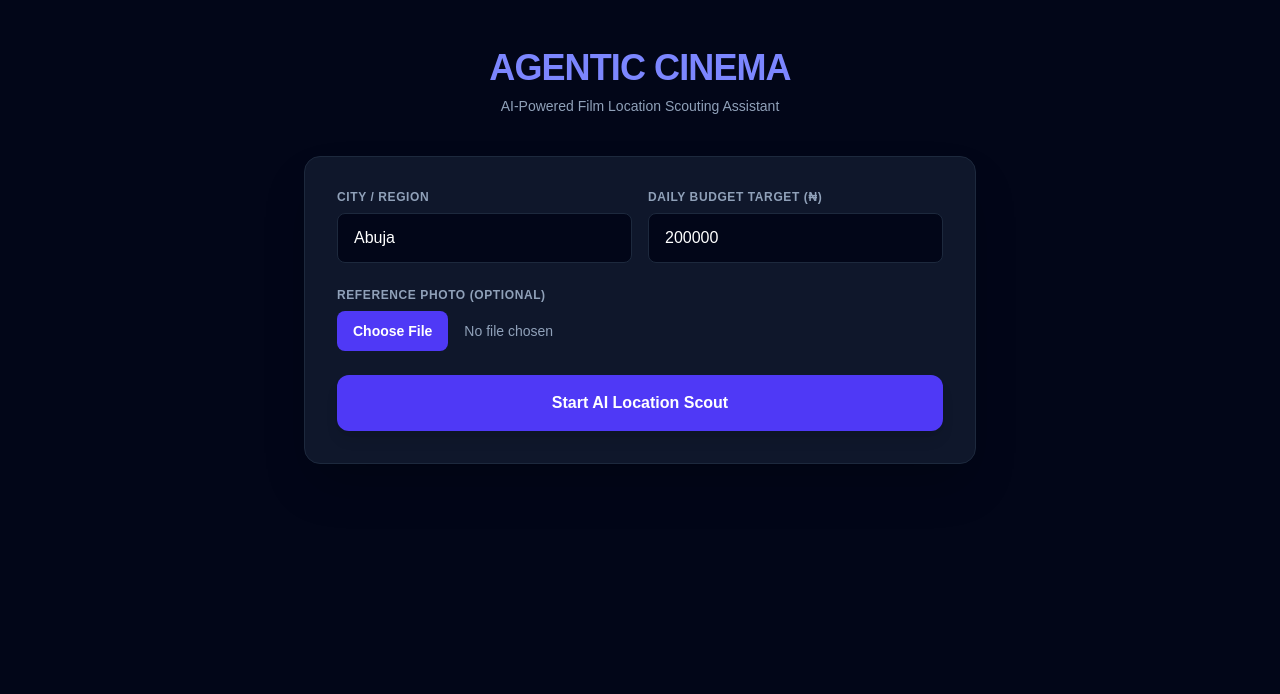
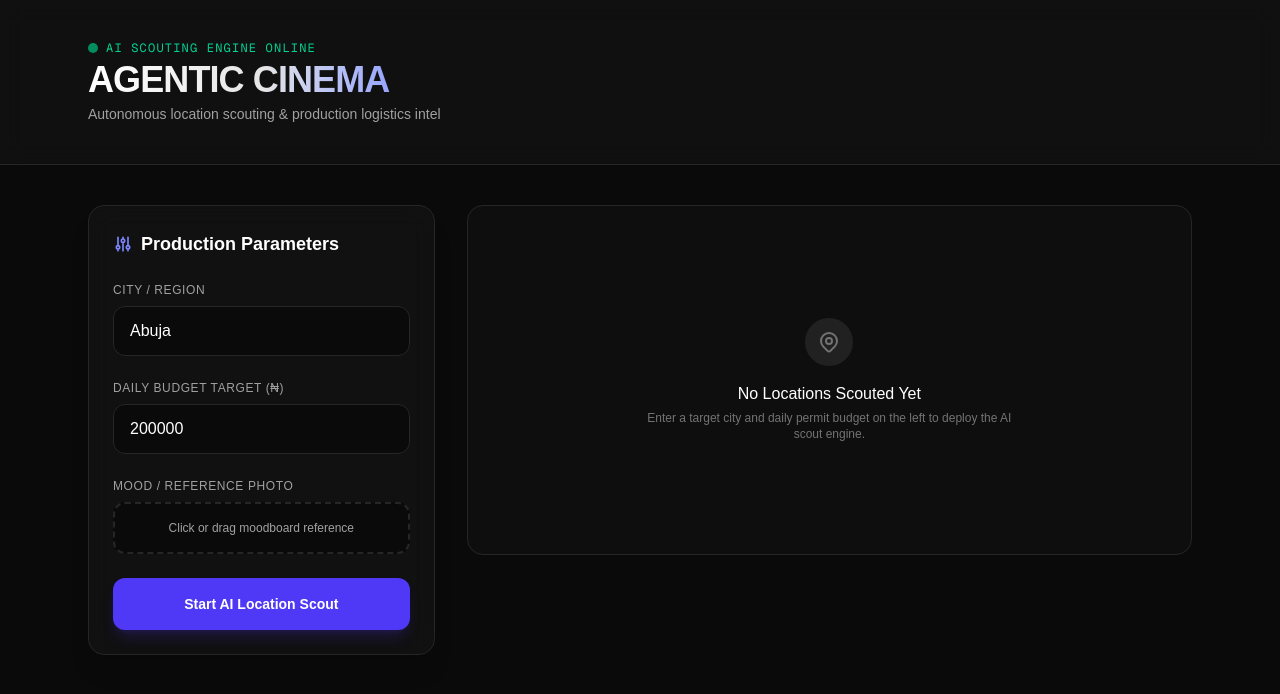
Before and after one commit to joezzy-web3/agentic-cinema, a Next.js app in the folder frontend/: page / in a window 1280 px wide. Shown: the top 694 px of the page. Built offline with nearby package versions, Linux system fonts and the light colour scheme.

Commit message:
Upgrade UI to cinematic visual card design with structured AI output

```diff
--- a/frontend/src/app/page.tsx
+++ b/frontend/src/app/page.tsx
@@ -1,13 +1,22 @@
 "use client";
 
 import React, { useState } from "react";
+
+interface LocationItem {
+  name: string;
+  category: string;
+  aesthetic: string;
+  estimated_cost: string;
+  logistics: string;
+  image_url: string;
+}
 
 export default function Home() {
   const [city, setCity] = useState("Abuja");
   const [budget, setBudget] = useState("200000");
   const [image, setImage] = useState<File | null>(null);
   const [loading, setLoading] = useState(false);
-  const [result, setResult] = useState<any>(null);
+  const [locations, setLocations] = useState<LocationItem[]>([]);
   const [error, setError] = useState<string | null>(null);
 
   const handleImageChange = (e: React.ChangeEvent<HTMLInputElement>) => {
@@ -19,7 +28,7 @@ export default function Home() {
   const handleScout = async () => {
     setLoading(true);
     setError(null);
-    setResult(null);
+    setLocations([]);
 
     try {
       const response = await fetch("https://agentic-cinema.onrender.com/scout", {
@@ -35,109 +44,144 @@ export default function Home() {
       });
 
       if (!response.ok) {
-        throw new Error(`Server returned status: ${response.status}`);
+        throw new Error(`Server status: ${response.status}`);
       }
 
       const data = await response.json();
-      setResult(data);
+      if (data.locations) {
+        setLocations(data.locations);
+      } else {
+        throw new Error("Invalid response format received from AI.");
+      }
     } catch (err: any) {
-      setError(err.message || "Failed to scout location. Please try again.");
+      setError(err.message || "Failed to fetch locations. Please try again.");
     } finally {
       setLoading(false);
     }
   };
 
   return (
-    <div className="min-h-screen bg-slate-950 text-white p-6 sm:p-12 flex flex-col items-center">
-      <header className="mb-10 text-center">
-        <h1 className="text-4xl font-extrabold tracking-tight text-indigo-400">
+    <div className="min-h-screen bg-neutral-950 text-neutral-100 selection:bg-indigo-500 selection:text-white pb-20">
+      {/* Hero / Header */}
+      <div className="relative border-b border-neutral-800 bg-neutral-900/50 backdrop-blur-md">
+        <div className="max-w-6xl mx-auto px-6 py-10 flex flex-col sm:flex-row justify-between items-start sm:items-center gap-4">
+          <div>
+            <div className="flex items-center gap-2">
+              <span className="h-2.5 w-2.5 rounded-full bg-emerald-500 animate-pulse"></span>
+              <span className="text-xs font-mono tracking-widest text-emerald-400 uppercase">AI Scouting Engine Online</span>
+            </div>
+            <h1 className="text-3xl sm:text-4xl font-extrabold tracking-tight mt-1 bg-gradient-to-r from-white via-neutral-200 to-indigo-400 bg-clip-text text-transparent">
               AGENTIC CINEMA
             </h1>
-        <p className="text-slate-400 text-sm mt-2">
-          AI-Powered Film Location Scouting Assistant
-        </p>
-      </header>
+            <p className="text-neutral-400 text-sm mt-1">Autonomous location scouting & production logistics intel</p>
+          </div>
+        </div>
+      </div>
 
-      <main className="w-full max-w-2xl bg-slate-900 border border-slate-800 rounded-2xl p-6 sm:p-8 shadow-2xl space-y-6">
-        {/* Input Controls */}
-        <div className="grid grid-cols-1 sm:grid-cols-2 gap-4">
+      <div className="max-w-6xl mx-auto px-6 mt-10 grid grid-cols-1 lg:grid-cols-12 gap-8">
+        {/* Search Sidebar */}
+        <div className="lg:col-span-4 bg-neutral-900/60 border border-neutral-800 rounded-2xl p-6 shadow-xl backdrop-blur-md h-fit space-y-6">
+          <h2 className="text-lg font-bold text-white flex items-center gap-2">
+            <svg className="w-5 h-5 text-indigo-400" fill="none" stroke="currentColor" viewBox="0 0 24 24"><path strokeLinecap="round" strokeLinejoin="round" strokeWidth="2" d="M12 6V4m0 2a2 2 0 100 4m0-4a2 2 0 110 4m-6 8a2 2 0 100-4m0 4a2 2 0 110-4m0 4v2m0-6V4m6 6v10m6-2a2 2 0 100-4m0 4a2 2 0 110-4m0 4v2m0-6V4"></path></svg>
+            Production Parameters
+          </h2>
+
           <div>
-            <label className="block text-xs font-semibold uppercase tracking-wider text-slate-400 mb-2">
-              City / Region
-            </label>
+            <label className="block text-xs font-medium uppercase tracking-wider text-neutral-400 mb-2">City / Region</label>
             <input
               type="text"
               value={city}
               onChange={(e) => setCity(e.target.value)}
-              className="w-full bg-slate-950 border border-slate-800 rounded-lg px-4 py-3 text-white focus:outline-none focus:border-indigo-500"
+              className="w-full bg-neutral-950 border border-neutral-800 rounded-xl px-4 py-3 text-white placeholder-neutral-600 focus:outline-none focus:ring-2 focus:ring-indigo-500 transition"
               placeholder="e.g. Abuja"
             />
           </div>
 
           <div>
-            <label className="block text-xs font-semibold uppercase tracking-wider text-slate-400 mb-2">
-              Daily Budget Target (₦)
-            </label>
+            <label className="block text-xs font-medium uppercase tracking-wider text-neutral-400 mb-2">Daily Budget Target (₦)</label>
             <input
               type="text"
               value={budget}
               onChange={(e) => setBudget(e.target.value)}
-              className="w-full bg-slate-950 border border-slate-800 rounded-lg px-4 py-3 text-white focus:outline-none focus:border-indigo-500"
+              className="w-full bg-neutral-950 border border-neutral-800 rounded-xl px-4 py-3 text-white placeholder-neutral-600 focus:outline-none focus:ring-2 focus:ring-indigo-500 transition"
               placeholder="e.g. 200000"
             />
           </div>
+
+          <div>
+            <label className="block text-xs font-medium uppercase tracking-wider text-neutral-400 mb-2">Mood / Reference Photo</label>
+            <div className="relative border-2 border-dashed border-neutral-800 hover:border-neutral-700 transition rounded-xl p-4 text-center cursor-pointer bg-neutral-950">
+              <input type="file" accept="image/*" onChange={handleImageChange} className="absolute inset-0 opacity-0 cursor-pointer" />
+              <p className="text-xs text-neutral-400">{image ? image.name : "Click or drag moodboard reference"}</p>
+            </div>
           </div>
 
-        {/* File Upload */}
-        <div>
-          <label className="block text-xs font-semibold uppercase tracking-wider text-slate-400 mb-2">
-            Reference Photo (Optional)
-          </label>
-          <input
-            type="file"
-            accept="image/*"
-            onChange={handleImageChange}
-            className="w-full text-sm text-slate-400 file:mr-4 file:py-2.5 file:px-4 file:rounded-lg file:border-0 file:text-sm file:font-semibold file:bg-indigo-600 file:text-white hover:file:bg-indigo-500 cursor-pointer"
-          />
-          {image && (
-            <p className="text-xs text-indigo-300 mt-2">Selected: {image.name}</p>
-          )}
-        </div>
-
-        {/* Action Button */}
           <button
             onClick={handleScout}
             disabled={loading}
-          className="w-full bg-indigo-600 hover:bg-indigo-500 disabled:bg-slate-800 text-white font-semibold py-4 rounded-xl transition duration-200 shadow-lg text-base"
+            className="w-full bg-indigo-600 hover:bg-indigo-500 disabled:bg-neutral-800 text-white font-semibold py-4 rounded-xl transition duration-200 shadow-lg shadow-indigo-600/20 text-sm flex items-center justify-center gap-2"
           >
-          {loading ? "Scouting Locations with Gemini 3.6 Flash..." : "Start AI Location Scout"}
+            {loading ? (
+              <>
+                <svg className="animate-spin h-4 w-4 text-white" viewBox="0 0 24 24" fill="none"><circle className="opacity-25" cx="12" cy="12" r="10" stroke="currentColor" strokeWidth="4"></circle><path className="opacity-75" fill="currentColor" d="M4 12a8 8 0 018-8V0C5.373 0 0 5.373 0 12h4z"></path></svg>
+                Scouting Locations...
+              </>
+            ) : (
+              "Start AI Location Scout"
+            )}
           </button>
 
-        {/* Error Display */}
-        {error && (
-          <div className="bg-red-950/50 border border-red-800 text-red-300 p-4 rounded-xl text-sm">
-            {error}
+          {error && <div className="p-3 bg-red-950/40 border border-red-800/60 rounded-xl text-xs text-red-300">{error}</div>}
+        </div>
+
+        {/* Results Area */}
+        <div className="lg:col-span-8 space-y-6">
+          {locations.length === 0 && !loading && (
+            <div className="bg-neutral-900/30 border border-neutral-800 rounded-2xl p-12 text-center flex flex-col items-center justify-center min-h-[350px]">
+              <div className="w-12 h-12 rounded-full bg-neutral-800/80 flex items-center justify-center text-neutral-500 mb-4">
+                <svg className="w-6 h-6" fill="none" stroke="currentColor" viewBox="0 0 24 24"><path strokeLinecap="round" strokeLinejoin="round" strokeWidth="2" d="M17.657 16.657L13.414 20.9a1.998 1.998 0 01-2.827 0l-4.244-4.243a8 8 0 1111.314 0z"></path><path strokeLinecap="round" strokeLinejoin="round" strokeWidth="2" d="M15 11a3 3 0 11-6 0 3 3 0 016 0z"></path></svg>
+              </div>
+              <h3 className="text-white font-medium text-base">No Locations Scouted Yet</h3>
+              <p className="text-neutral-500 text-xs mt-1 max-w-sm">Enter a target city and daily permit budget on the left to deploy the AI scout engine.</p>
             </div>
           )}
 
-        {/* Recommendations Output */}
-        {result && (
-          <div className="bg-slate-950 border border-indigo-900/40 p-6 rounded-xl space-y-4 mt-6">
-            <div className="flex items-center justify-between border-b border-slate-800 pb-3">
-              <h3 className="text-indigo-400 font-bold text-lg">
-                Location Brief: {result.city?.toUpperCase()}
-              </h3>
-              <span className="text-xs bg-indigo-950 text-indigo-300 border border-indigo-800 px-3 py-1 rounded-full font-mono">
-                Budget: ₦{result.budget}
+          {locations.map((loc, idx) => (
+            <div key={idx} className="bg-neutral-900/60 border border-neutral-800 rounded-2xl overflow-hidden shadow-2xl transition hover:border-neutral-700">
+              <div className="relative h-64 w-full bg-neutral-950">
+                <img src={loc.image_url} alt={loc.name} className="w-full h-full object-cover" />
+                <div className="absolute inset-0 bg-gradient-to-t from-neutral-950 via-neutral-950/30 to-transparent"></div>
+                <div className="absolute top-4 left-4">
+                  <span className="bg-neutral-900/80 backdrop-blur-md border border-neutral-700 text-indigo-300 text-xs font-medium px-3 py-1 rounded-full">
+                    {loc.category}
                   </span>
                 </div>
-
-            <div className="text-sm text-slate-300 whitespace-pre-line leading-relaxed font-sans">
-              {result.recommendations}
+                <div className="absolute bottom-4 left-4 right-4 flex justify-between items-end">
+                  <h3 className="text-2xl font-bold text-white drop-shadow-md">{loc.name}</h3>
+                  <span className="bg-emerald-950/90 text-emerald-400 border border-emerald-800 px-3 py-1 rounded-lg text-xs font-mono font-bold">
+                    {loc.estimated_cost}
+                  </span>
                 </div>
               </div>
-        )}
-      </main>
+
+              <div className="p-6 space-y-4">
+                <div>
+                  <h4 className="text-xs font-semibold text-neutral-400 uppercase tracking-wider mb-1">Visual Aesthetic & Vibe</h4>
+                  <p className="text-sm text-neutral-200 leading-relaxed">{loc.aesthetic}</p>
+                </div>
+
+                <div className="bg-neutral-950/60 border border-neutral-800/80 rounded-xl p-4">
+                  <h4 className="text-xs font-semibold text-indigo-400 uppercase tracking-wider mb-1 flex items-center gap-1.5">
+                    <svg className="w-4 h-4" fill="none" stroke="currentColor" viewBox="0 0 24 24"><path strokeLinecap="round" strokeLinejoin="round" strokeWidth="2" d="M13 16h-1v-4h-1m1-4h.01M21 12a9 9 0 11-18 0 9 9 0 0118 0z"></path></svg>
+                    Production & Logistics Brief
+                  </h4>
+                  <p className="text-xs text-neutral-400 leading-relaxed">{loc.logistics}</p>
+                </div>
+              </div>
+            </div>
+          ))}
+        </div>
+      </div>
     </div>
   );
 }
```
Also changed, not shown: 1 other file (tests, documents, lock files or other folders). Lines whose indentation alone changed are shown as unchanged.
